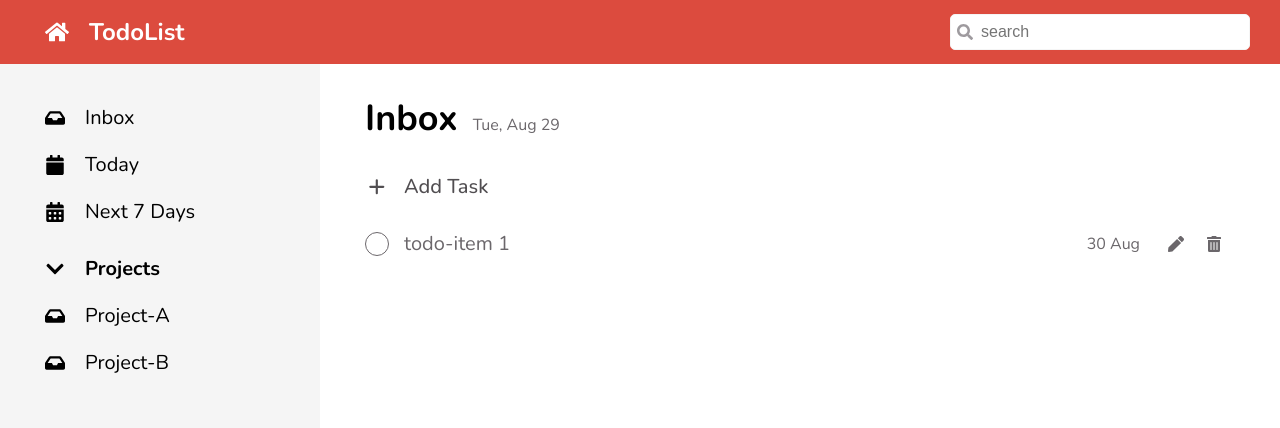
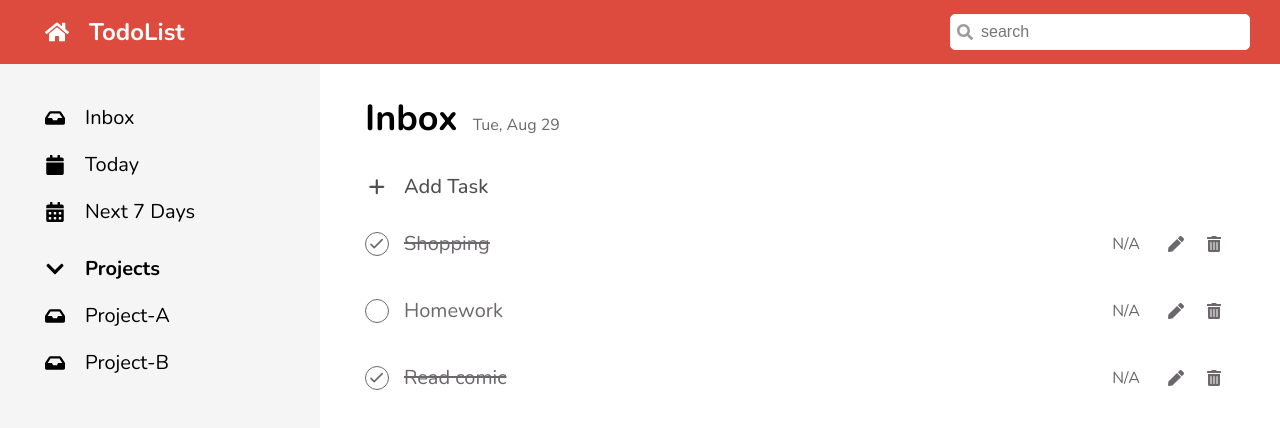
Before and after one commit to chatinunk97/CC15-TodoList, a React (Create React App) app: page / in a window 1280 px wide. Shown: the top 428 px of the page. Built offline with nearby package versions, Linux system fonts and the light colour scheme.

Commit message:
Finish: link cross of and checkbox

```diff
--- /dev/null
+++ b/src/components/Todo/TodoItem.jsx
@@ -0,0 +1,48 @@
+import styles from "./TodoItem.module.scss";
+import { FaTrashAlt, FaPen } from "react-icons/fa";
+import { HiOutlineCheck } from "react-icons/hi";
+import { useState } from "react";
+import TodoForm from "./TodoForm";
+
+function TodoItem({ task, done, date }) {
+  const [isOpenForm, setIsOpenForm] = useState(false);
+
+  const handleClick = (event) => {
+    setIsOpenForm(!isOpenForm);
+  };
+  return (
+    <>
+      {isOpenForm ? (
+        <TodoForm textSubmit="Edit" setIsOpenForm={setIsOpenForm} />
+      ) : (
+        <li className={styles.todo}>
+          <div
+            className={`${styles.todo__checkbox} ${
+              done ? styles.todo__checkbox__done : ""
+            } `}
+          >
+            <HiOutlineCheck className={styles.todo__checkbox__icon} />
+          </div>
+          <p
+            className={`${styles.todo__task} ${
+              done ? styles.todo__task__done : ""
+            }`}
+          >
+            {task}
+          </p>
+          <span className={styles.todo__date}>{date}</span>
+          <div className={styles.todo__action}>
+            <span>
+              <FaPen className={styles.todo__edit} onClick={handleClick} />
+            </span>
+            <span>
+              <FaTrashAlt className={styles.todo__delete} />
+            </span>
+          </div>
+        </li>
+      )}
+    </>
+  );
+}
+
+export default TodoItem;
--- /dev/null
+++ b/src/components/Todo/TodoItem.module.scss
@@ -0,0 +1,74 @@
+@import '../../styles/global.scss';
+
+.todo__lists {
+  // padding: $todo-content-padding;
+}
+.todo {
+  display: flex;
+  gap: 15px;
+  align-items: center;
+  cursor: pointer;
+  border-radius: 5px;
+  font-size: $font-base;
+  color: $grey-600;
+  padding: $todo-content-padding;
+  transition-duration: 0.1s;
+
+  &:hover {
+    background-color: $grey-100;
+  }
+
+  &__checkbox {
+    height: $circle;
+    width: $circle;
+    display: block;
+    border: 1px solid currentColor;
+    border-radius: 50%;
+    text-align: center;
+
+    display: flex;
+    align-items: center;
+    justify-content: center;
+    font-size: $circle * 0.8;
+
+    &__icon {
+      display: none;
+    }
+
+    &:hover &__icon {
+      display: inline;
+    }
+
+    &__done &__icon {
+      display: inline;
+    }
+  }
+
+  &__task {
+    flex: 1;
+    font-size: $text-xl;
+
+    &__done {
+      text-decoration: line-through;
+    }
+  }
+
+  &__date {
+  }
+
+  &__action {
+    flex-basis: 80px;
+    display: flex;
+    gap: 10px;
+    justify-content: space-evenly;
+    font-size: $text-base;
+  }
+
+  &__edit,
+  &__delete {
+    display: block;
+    &:hover {
+      color: $primary;
+    }
+  }
+}
--- a/src/components/Todo/TodoLists.jsx
+++ b/src/components/Todo/TodoLists.jsx
@@ -1,39 +1,20 @@
 import styles from "./TodoLists.module.scss";
-import { FaTrashAlt, FaPen } from "react-icons/fa";
-import { HiOutlineCheck } from "react-icons/hi";
+import TodoItem from "./TodoItem";
 import { useState } from "react";
-import TodoForm from "./TodoForm";
 
 function TodoLists() {
-  const [isOpenForm, setIsOpenForm] = useState(false);
 
-  const handleClick = (event) => {
-    setIsOpenForm(!isOpenForm);
-  };
+const [List,setList] = useState([
+  {id :1 , task :'Shopping' , done : true, date : 'N/A' ,},
+  {id :2 , task : 'Homework', done :false , date :  'N/A' ,},
+  {id :3 , task : 'Read comic' , done : true, date :  'N/A' ,},
+])
+
+
   return (
-    <>
-      {isOpenForm ? (
-        <TodoForm textSubmit = "Edit" setIsOpenForm = {setIsOpenForm}/>
-      ) : (
-        <ul className={styles.todo__lists}>
-          <li className={styles.todo}>
-            <div className={styles.todo__checkbox}>
-              <HiOutlineCheck className={styles.todo__checkbox__icon} />
-            </div>
-            <p className={styles.todo__task}>todo-item 1 </p>
-            <span className={styles.todo__date}>30 Aug</span>
-            <div className={styles.todo__action}>
-              <span>
-                <FaPen className={styles.todo__edit} onClick={handleClick} />
-              </span>
-              <span>
-                <FaTrashAlt className={styles.todo__delete} />
-              </span>
-            </div>
-          </li>
-        </ul>
-      )}
-    </>
+    <ul className={styles.todo__lists}>
+      {List.map((item)=>{return <TodoItem {...item}/>})}
+      </ul>
   );
 }
 
--- a/src/components/Todo/TodoLists.module.scss
+++ b/src/components/Todo/TodoLists.module.scss
@@ -1,74 +1,7 @@
 @import '../../styles/global.scss';
 
 .todo__lists {
-  // padding: $todo-content-padding;
+  display: flex;
+  flex-direction: column;
+  gap: 10px;
 }
-.todo {
-  display: flex;
-  gap: 15px;
-  align-items: center;
-  cursor: pointer;
-  border-radius: 5px;
-  font-size: $font-base;
-  color: $grey-600;
-  padding: $todo-content-padding;
-  transition-duration: 0.1s;
-
-  &:hover {
-    background-color: $grey-100;
-  }
-
-  &__checkbox {
-    height: $circle;
-    width: $circle;
-    display: block;
-    border: 1px solid currentColor;
-    border-radius: 50%;
-    text-align: center;
-
-    display: flex;
-    align-items: center;
-    justify-content: center;
-    font-size: $circle * 0.8;
-
-    &__icon {
-      display: none;
-    }
-
-    &:hover &__icon {
-      display: inline;
-    }
-
-    &__done &__icon {
-      display: inline;
-    }
-  }
-
-  &__task {
-    flex: 1;
-    font-size: $text-xl;
-
-    &__done {
-      text-decoration: line-through;
-    }
-  }
-
-  &__date {
-  }
-
-  &__action {
-    flex-basis: 80px;
-    display: flex;
-    gap: 10px;
-    justify-content: space-evenly;
-    font-size: $text-base;
-  }
-
-  &__edit,
-  &__delete {
-    display: block;
-    &:hover {
-      color: $primary;
-    }
-  }
-}
```
